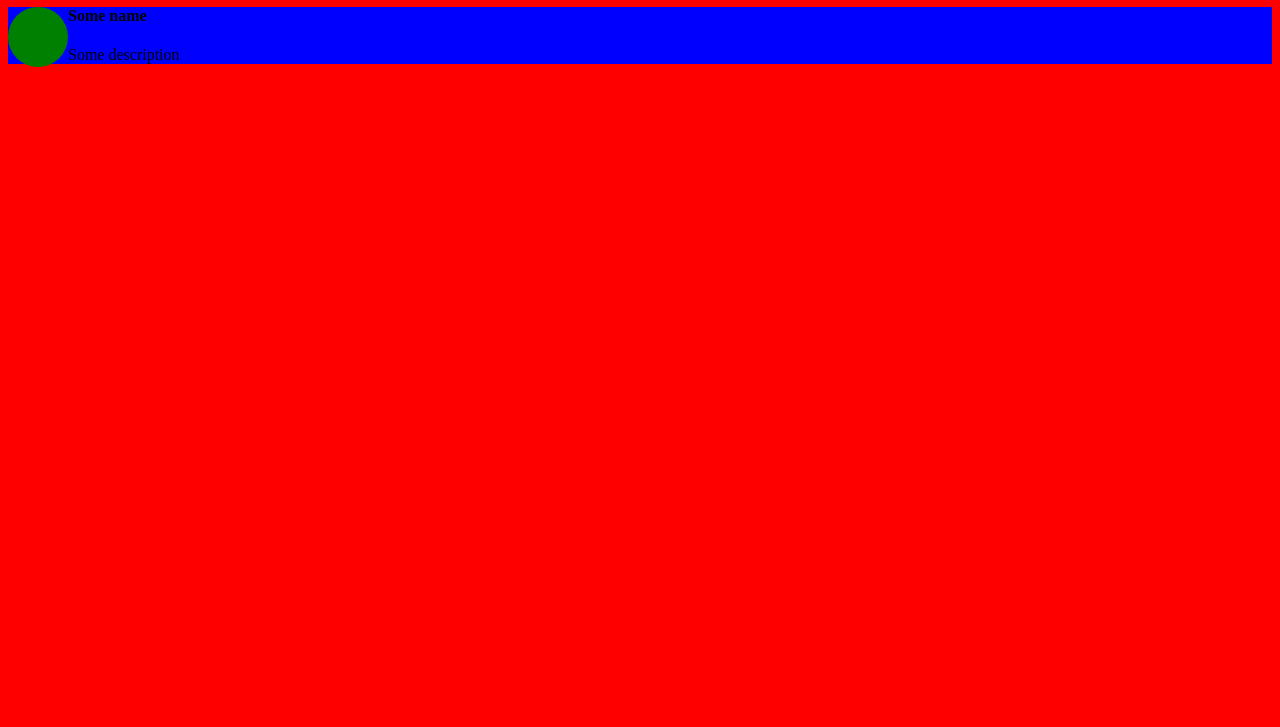
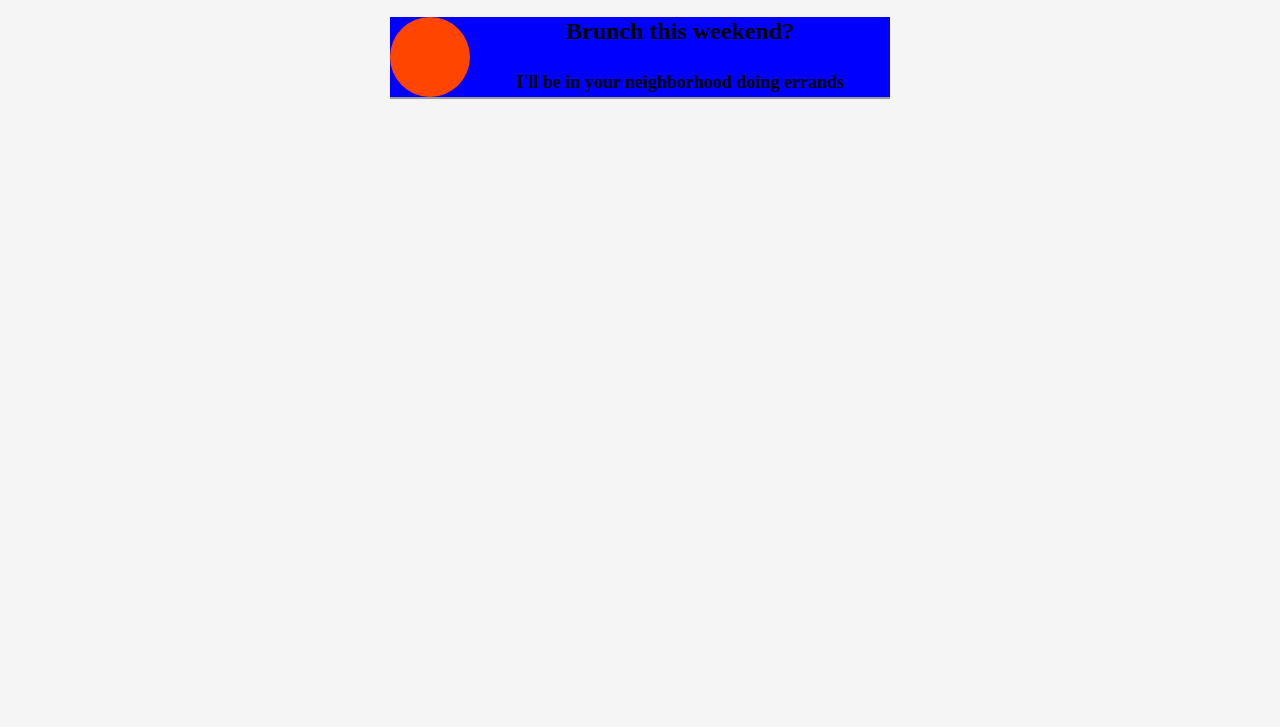
Before and after one commit to maozedong/reminder, a website: page layout/index.html in a window 1280 px wide. Shown: the part 73-800 px from the top of the page. Drawn offline with Linux system fonts and the light colour scheme.

Commit message:
layout initial commit

```diff
--- a/layout/index.html
+++ b/layout/index.html
@@ -6,15 +6,15 @@
     <link rel="stylesheet" href="styles.css">
 </head>
 <body>
-<h1>Hello</h1>
+<h1>Астап прівєт!</h1>
 
 <div class="item">
     <!-- Кружок зліва-->
     <span class="circle-image"></span>
     <!-- імя айтема-->
-    <h4 class="name">Some name</h4>
+    <h4 class="name">Brunch this weekend?</h4>
     <!-- параграф з описом-->
-    <p class="description">Some description</p>
+    <p class="description">I'll be in your neighborhood doing errands</p>
     <!-- галочка справа-->
     <span class="galochka"></span>
 </div>
--- a/layout/styles.css
+++ b/layout/styles.css
@@ -1,22 +1,35 @@
 body {
-    background-color: red;
+    background-color: whitesmoke;
 }
 
 .item {
+    margin: auto;
     background-color: #0000fe;
+    border-bottom-style: groove;
+    width: 500px;
+    height: 80px;
 }
 
 .item .circle-image {
-    border-radius: 30px;
-    width: 60px;
-    height: 60px;
+    border-radius: 160px;
+    width: 80px;
+    height: 80px;
     display: block;
-    background-color: #008000;
+    background-color: orangered;
     float: left;
 }
 
 .item h4 {
-    font-weight: bold;
+    text-align: center;
+    font-weight: bolder;
+    font-size: x-large;
+    line-height: 28px;
+}
+.item .description {
+    text-align: center;
+    font-weight: bolder;
+    font-size: large;
+    line-height: 10px;
 }
 
 .item .galochka {
```
